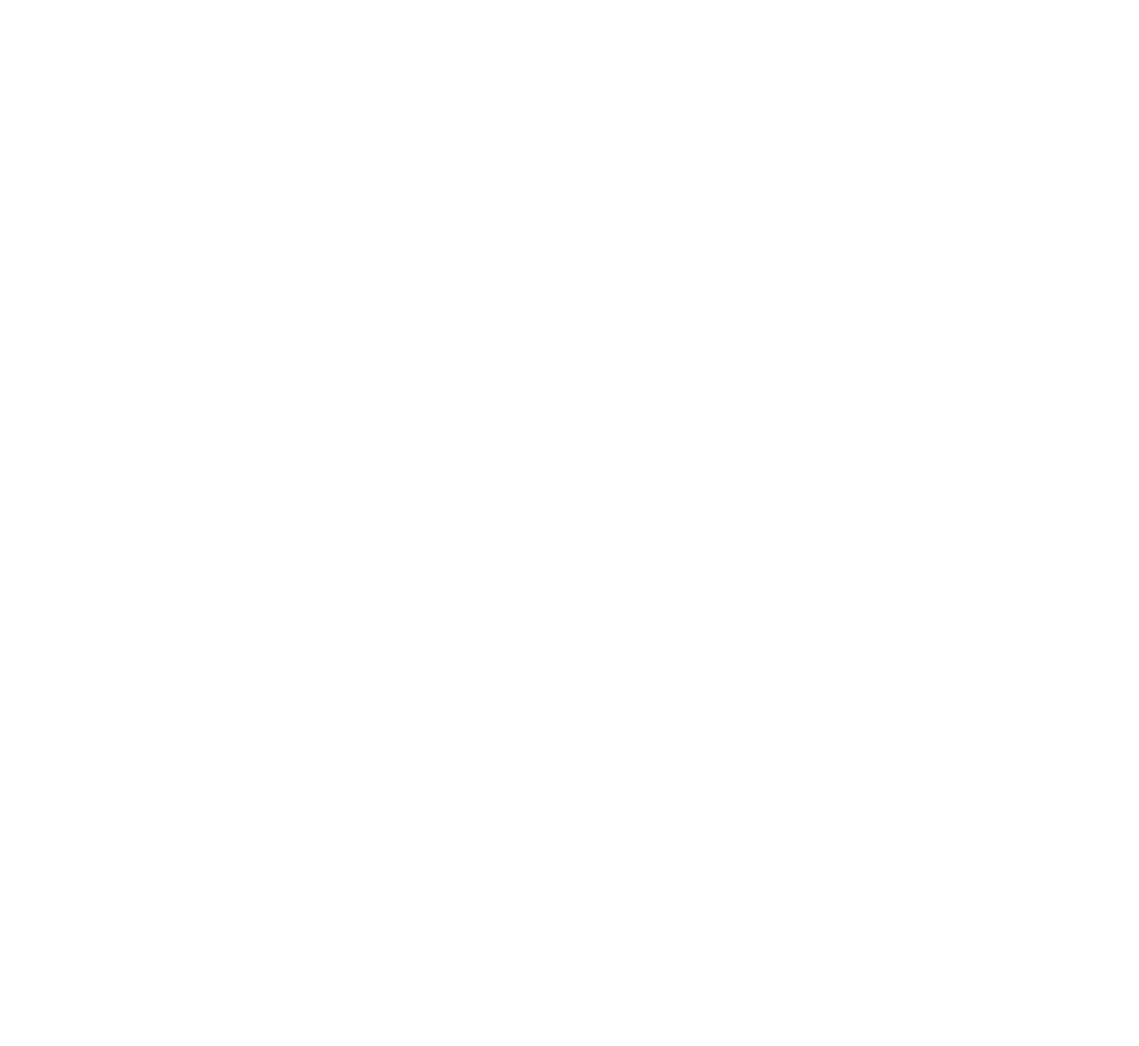
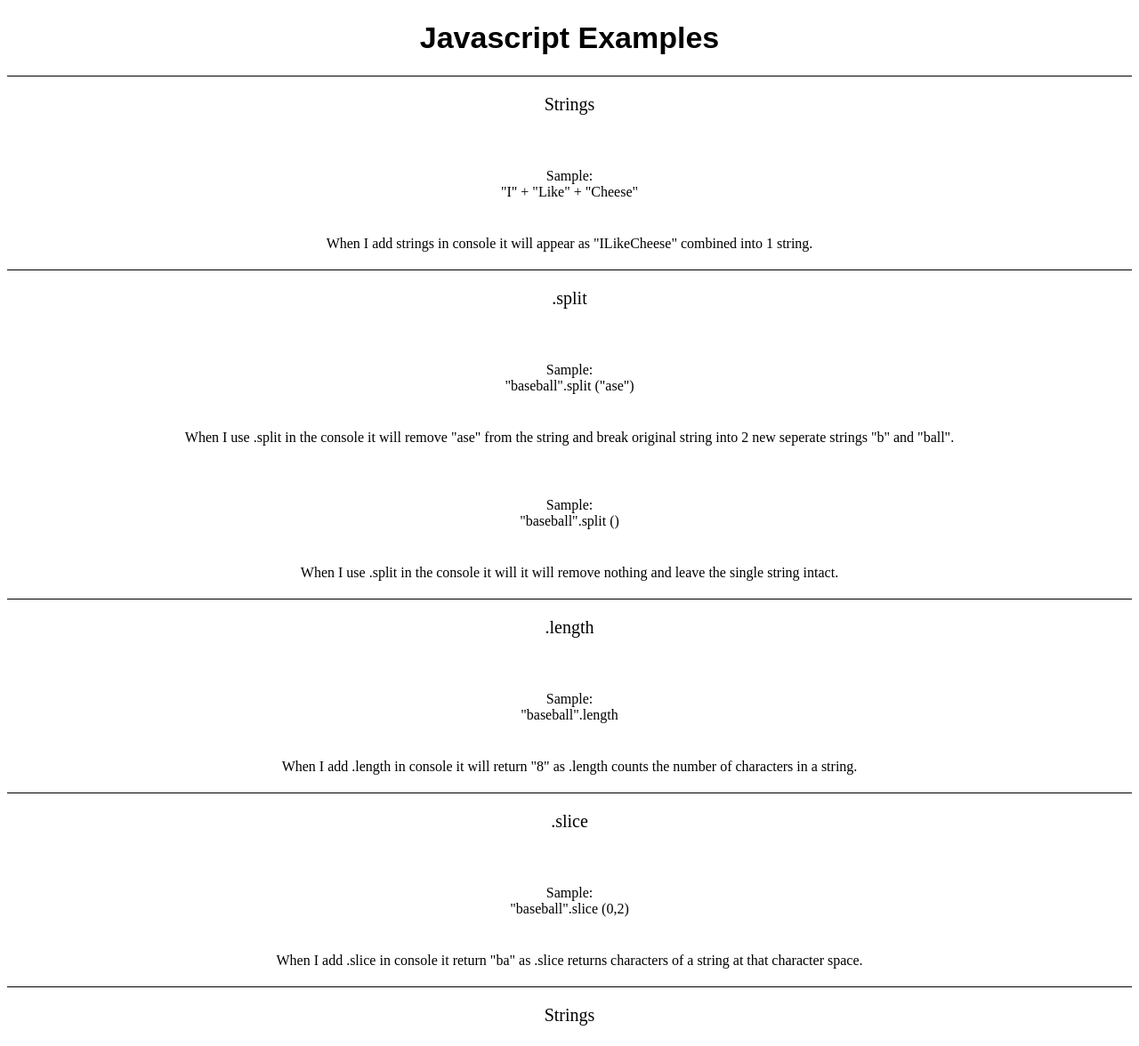
Before and after one commit to Charlie610790/JavascriptExamples, a plain HTML site: page index.html in a window 1280 px wide. Shown: the top 1176 px of the page at 89% size. Before the commit the page ends 800 px from the top, so only its background shows below. Drawn offline with Linux system fonts and the light colour scheme.

Commit message:
first few samples and move text to html from js

```diff
--- a/index.html
+++ b/index.html
@@ -2,9 +2,39 @@
 <html>
 <head>
 	<title></title>
+	<link rel="stylesheet" type="text/css" href="main.css">
 	<script src="main.js"></script>
 </head>
 <body>
+	<h1>Javascript Examples</h1>
+		<div class="info">Strings</div>
+		<div class="example">Sample: <BR>"I" + "Like" + "Cheese"</div>
+		<div class="descrip">When I add strings in console it will appear as "ILikeCheese" combined into 1 string.</div>
 
+		<div class="info">.split</div>
+		<div class="example">Sample: <BR>"baseball".split ("ase")</div>
+		<div class="descrip">When I use .split in the console it will remove "ase" from the string and break original string into 2 new seperate strings "b" and "ball".</div><BR>
+		<div class="example">Sample: <BR>"baseball".split ()</div>
+		<div class="descrip">When I use .split in the console it will it will remove nothing and leave the single string intact.</div>
+
+		<div class="info">.length</div>
+		<div class="example">Sample: <BR>"baseball".length</div>
+		<div class="descrip">When I add .length in console it will return "8" as .length counts the number of characters in a string.</div>
+
+		<div class="info">.slice</div>
+		<div class="example">Sample: <BR>"baseball".slice (0,2)</div>
+		<div class="descrip">When I add .slice in console it return "ba" as .slice returns characters of a string at that character space.</div>
+
+		<div class="info">Strings</div>
+		<div class="example">Sample: <BR> "I" + "Like" + "Cheese"</div>
+		<div class="descrip">When I add strings in console it will appear as "ILikeCheese" combined into 1 string</div>
+
+		<div class="info">Assigning Numeric Value For Variable</div>
+		<div class="example">Sample: <BR>var x = 3</div>
+		<div class="descrip">When I add var x = 3 in .js file and the run "x < 4" in console it will return "true" as the value of x has been previously set to 3.  If I run "x > 4" it will return "false".<BR>I can manipulate the new value of x in other algebraic equations as well.  Running "3 + x" will return 6.  "x + x" will return 6. </div>
+
+		<div class="info">Remainder Operator</div>
+		<div class="example">Sample: <BR>25 % x</div>
+		<div class="descrip">When I add 25 % 4 in the console it will return 1 as "%" gives the remainder once the second number is divided from the original number.  Thus 25 divded by x (3) is 24 leaving a remainder of 1.  If "24 % x" was entered into the console it would return "0".</div>
 </body>
 </html>
--- /dev/null
+++ b/main.css
@@ -0,0 +1,31 @@
+body
+  {
+    min-width: 960px;
+  }
+
+h1 {
+	text-align: center;
+	font-size: 34px;
+	font-family: arial;
+}
+
+.info {
+	text-align: center;
+	font-size: 20px;
+  	border-top: 1px solid black;
+  	margin: 20px auto;
+  	padding: 20px;
+}
+
+.example {
+	text-align: center;
+	font-size: 16px;
+  	margin: 20px auto;
+  	padding: 20px;
+ }
+
+.descrip {
+	text-align:center;
+	font-size: 16px;
+  	min-width: 960px;
+}
--- a/main.js
+++ b/main.js
@@ -1 +1,5 @@
+
+
+// simple variable that assigns the value of X to 3
 var x = 3
+// when run "x > 4" in console will return false
```
